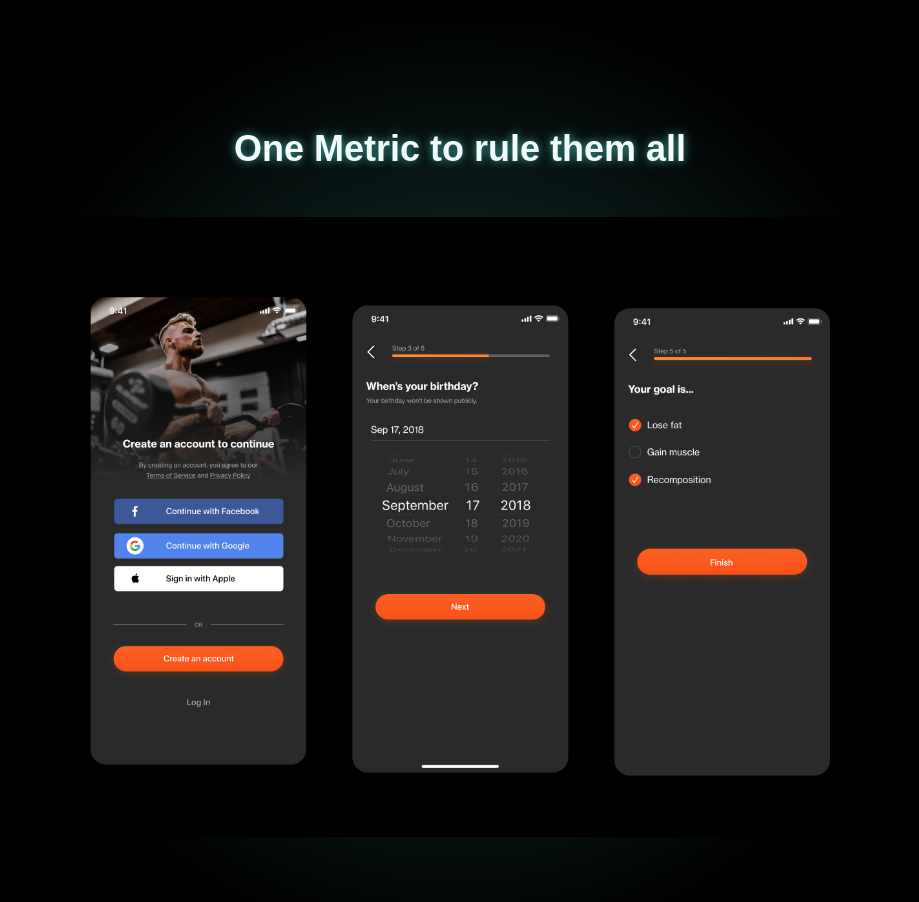
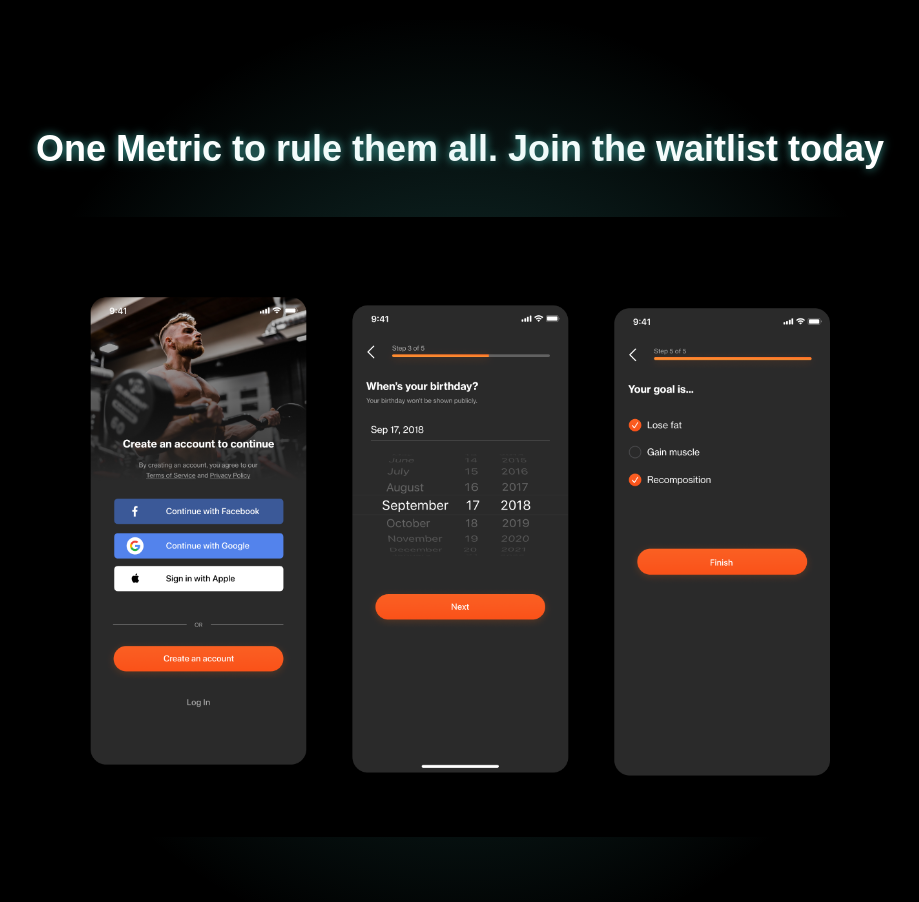
Before and after one commit to tajgul/LEENWebsite, a plain HTML site: page index.html in a window 1280 px wide. Shown: the part 4540-5442 px from the top of the page, without its empty margins (180-1099 px from the left). Drawn offline with Linux system fonts and the light colour scheme; a script that the page names is missing.

Commit message:
Added Waitlist2

```diff
--- a/index.html
+++ b/index.html
@@ -94,7 +94,8 @@
         </section>
 
         <section class="cta">
-            <h2>One Metric to rule them all</h2>
+            <h2>One Metric to rule them all. Join the waitlist today</h2>
+            <div class="launchlist-widget" data-key-id="kAXjoE" data-height="180px"></div>
             <img src="images/AppPreview.png" alt="App preview">
         </section>
 
```
